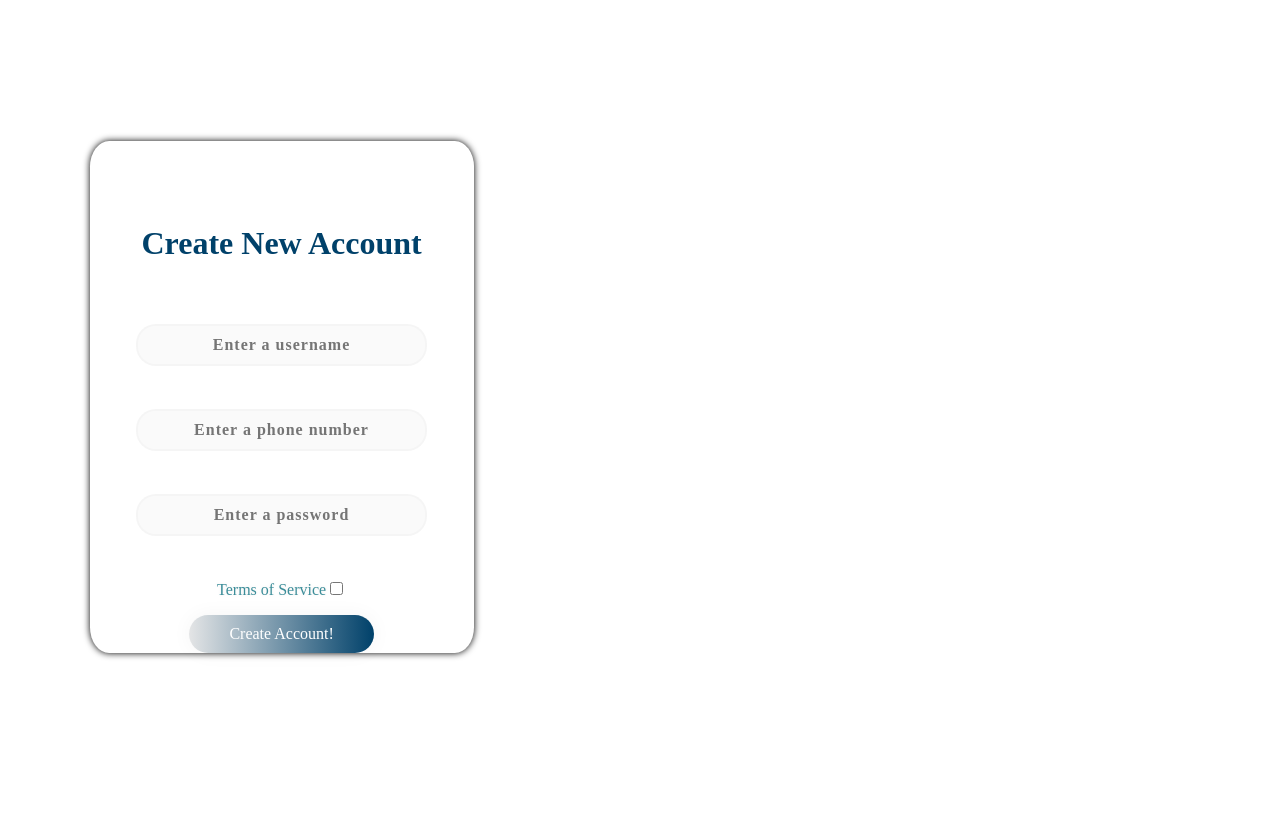
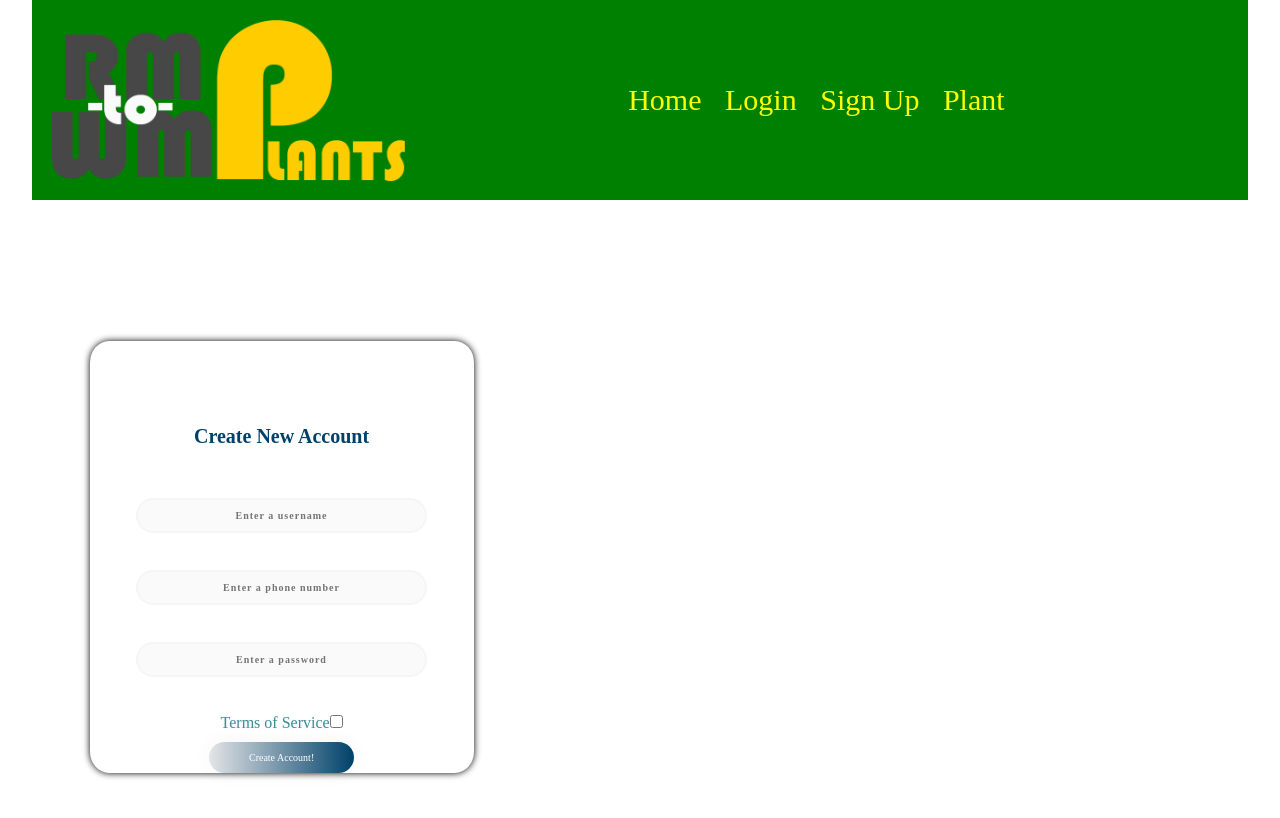
Before and after one commit to bw-water-my-plants-8/frontend, a React (Create React App) app: page /signup in a window 1280 px wide. Shown: the top 818 px of the page. Built offline with nearby package versions, Linux system fonts and the light colour scheme; a web font is replaced by a local one.

Commit message:
home page link

```diff
--- a/src/App.js
+++ b/src/App.js
@@ -2,6 +2,8 @@
 import "./App.css";
 import { Route, Switch } from "react-router-dom";
 
+import Home from "./components/Home/Home"
+import Header from "./components/Home/Header"
 import LoginPage from "./components/LoginPage";
 import icon from "./images/loginIcon.jpg";
 // import icon from "./images/signupIcon.jpg";
@@ -25,12 +27,16 @@
       {/* Jennifer's section */}
       {/* <PlantInfoForm /> */}
       {/* Shanae's Section */}
+      <Header />
       <Switch>
         <Route path="/login">
           <LoginPage icon={icon} />
         </Route>
         <Route path="/signup">
           <SignupPage />
+        </Route>
+        <Route path="/">
+          <Home />
         </Route>
       </Switch>
       {/* John's section */}
--- /dev/null
+++ b/src/components/Home/Header.css
@@ -0,0 +1,46 @@
+.header {
+    width: 95vw;
+    margin: 0 auto;
+    display: flex;
+    flex-direction: row;
+    align-items: center;
+    background-color: green;
+    padding: 0 2rem;
+}
+.header .header-image {
+    width: 30%;
+    height: 25vh;
+    display: flex;
+    justify-self: flex-start;
+    background-image: url(../../images/logo_placeholder.png);
+    background-size: contain;
+    background-repeat: no-repeat;
+    background-position: center;
+}
+
+nav {
+    width: 50%;
+    display: flex;
+    justify-content: center;
+    margin: auto;
+}
+
+nav a {
+    text-decoration: none;
+    color:yellow;
+    font-size: 3rem;
+    margin: 0 2%;
+}
+
+
+
+
+
+
+@media (max-width: 900px) {
+
+}
+
+@media (max-width: 500px) {
+
+}
--- /dev/null
+++ b/src/components/Home/Header.js
@@ -0,0 +1,23 @@
+import React from 'react';
+import { Link } from 'react-router-dom';
+
+import './Header.css'
+
+export function Header() {
+
+    return (
+        <div className="header">
+            <div className="header-image">
+                {/* <img src={logoIcon} alt='App Logo' /> */}
+            </div>
+            <nav>
+                <Link to='/'> Home </Link>
+                <Link to='/login'> Login </Link>
+                <Link to='/signup'> Sign Up </Link>
+                <Link to='/plant'> Plant </Link> {/**This is just a trial link */}
+            </nav>
+        </div>
+    )
+}
+
+export default Header;
--- /dev/null
+++ b/src/components/Home/Home.css
@@ -0,0 +1,69 @@
+/* http://meyerweb.com/eric/tools/css/reset/
+   v2.0 | 20110126
+   License: none (public domain)
+   CSS Rest
+*/
+
+html, body, div, span, applet, object, iframe,
+h1, h2, h3, h4, h5, h6, p, blockquote, pre,
+a, abbr, acronym, address, big, cite, code,
+del, dfn, em, img, ins, kbd, q, s, samp,
+small, strike, strong, sub, sup, tt, var,
+b, u, i, center,
+dl, dt, dd, ol, ul, li,
+fieldset, form, label, legend,
+table, caption, tbody, tfoot, thead, tr, th, td,
+article, aside, canvas, details, embed,
+figure, figcaption, footer, header, hgroup,
+menu, nav, output, ruby, section, summary,
+time, mark, audio, video {
+	margin: 0;
+	padding: 0;
+	font-size: 100%;
+	font: inherit;
+	vertical-align: baseline;
+}
+/* HTML5 display-role reset for older browsers */
+article, aside, details, figcaption, figure,
+footer, header, hgroup, menu, nav, section {
+	display: block;
+}
+ol, ul {
+	list-style: none;
+}
+blockquote, q {
+	quotes: none;
+}
+blockquote:before, blockquote:after,
+q:before, q:after {
+	content: '';
+	content: none;
+}
+table {
+	border-collapse: collapse;
+	border-spacing: 0;
+}
+/* GLOBAL SELECTORS */
+*{
+    box-sizing: border-box; /*when i give an item a width, i want the margin to be applied with the width, no addition */
+    padding: 0;
+    margin: 0;
+    max-width: 100%;
+    /* border: 1px solid grey; */
+}
+/*GENERAL STYLES*/
+html{
+    font-size:62.5%;
+}
+body{
+    font-size:1.6rem;
+}
+
+
+@media (max-width: 900px) {
+
+}
+
+@media (max-width: 500px) {
+
+}
--- /dev/null
+++ b/src/components/Home/Home.js
@@ -0,0 +1,13 @@
+import React from 'react';
+
+import './Home.css'
+// import Header from './Header'
+
+export function Home() {
+
+    return (
+        <h1>This is home</h1>
+    )
+}
+
+export default Home;
--- a/src/components/SignupPage.js
+++ b/src/components/SignupPage.js
@@ -13,7 +13,7 @@
   phone: "",
   // firstName: "",
   // lastName: "",
-  // tos: false,
+  tos: false,
 };
 const initialFormErrors = {
   username: "",
@@ -21,14 +21,16 @@
   phone: "",
   //   firstName: "",
   //   lastName: "",
-  //   tos: false,
+  tos: "",
 };
-const initialDisabled = true;
+const initialDisabled = false;
+const initialCreateError = "";
 
 const SignupPage = (props) => {
   const [formValues, setFormValues] = useState(initialFormValues);
   const [formErrors, setFormErrors] = useState(initialFormErrors);
   const [disabled, setDisabled] = useState(initialDisabled);
+  const [createError, setCreateError] = useState(initialCreateError);
 
   const validate = (name, value) => {
     yup
@@ -65,6 +67,8 @@
       })
       .catch((err) => {
         console.log(err);
+        console.log(err.response)
+        setCreateError(err.response.data.message)
         // setFormValues(initialFormValues);
         // setFormErrors(initialFormErrors);
       });
@@ -76,11 +80,12 @@
     <FormStyled>
       <div>
         <h1>Create New Account</h1>
+        <p class="warning">{createError}</p>
         <form onSubmit={submit}>
           <input
             className="username"
             name="username"
-            placeHolder="Enter a username"
+            placeholder="Enter a username"
             type="text"
             onChange={inputChange}
             value={formValues.username}
@@ -113,22 +118,22 @@
           <input
             className="phone"
             name="phone"
-            placeHolder="Enter a phone number"
+            placeholder="Enter a phone number"
             type="text"
             onChange={inputChange}
             value={formValues.phone}
           />
 
-          <p class="warning">{formErrors.phone}</p>
+          <p className="warning">{formErrors.phone}</p>
           <input
             className="password"
             name="password"
-            placeHolder="Enter a password"
+            placeholder="Enter a password"
             type="password"
             onChange={inputChange}
             value={formValues.password}
           />
-          <p class="warning">{formErrors.password}</p>
+          <p className="warning">{formErrors.password}</p>
           {/* <label>Reenter Password<br/>
             <input
               name="passconfirm"
@@ -148,7 +153,7 @@
               onChange={inputChange}
             />
           </label>
-          <p class="warning">{formErrors.tos}</p>
+          <p className="warning">{formErrors.tos}</p>
           <button className="newAcct" disabled={disabled}>
             Create Account!
           </button>
--- a/src/validation/SignupSchema.js
+++ b/src/validation/SignupSchema.js
@@ -29,7 +29,7 @@
       "Password must be eight characters, have at least one uppercase letter and one lowercase letter, one number, and one special character"
     ),
   phone: yup.string().matches(phoneRegExp, "Please enter a valid phone number"),
-  // tos: yup.boolean().oneOf([true], "You must accept the Terms of Service"),
+  tos: yup.boolean().oneOf([true], "You must accept the Terms of Service"),
 });
 
 export default formSchema;
```
Also changed, not shown: src/images/logo_placeholder.png (added), 1 other file (tests, documents, lock files or other folders).
